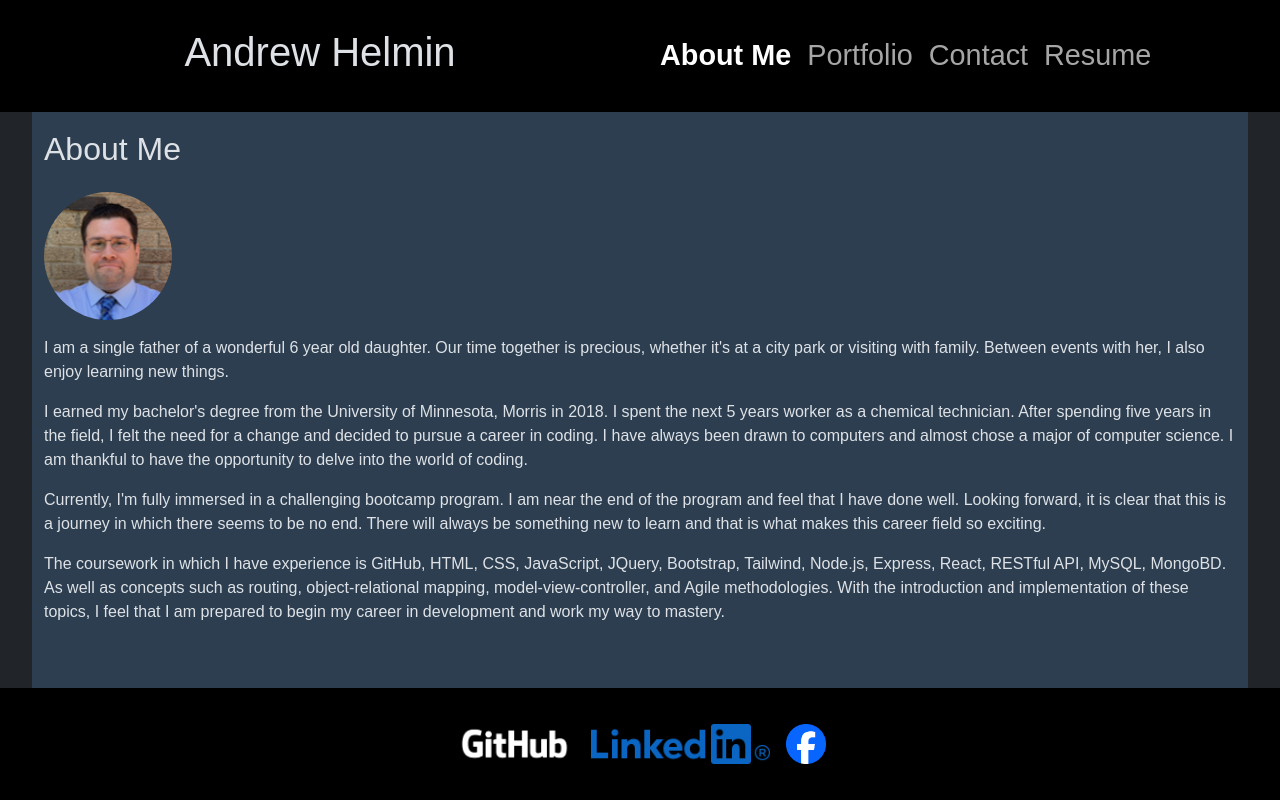
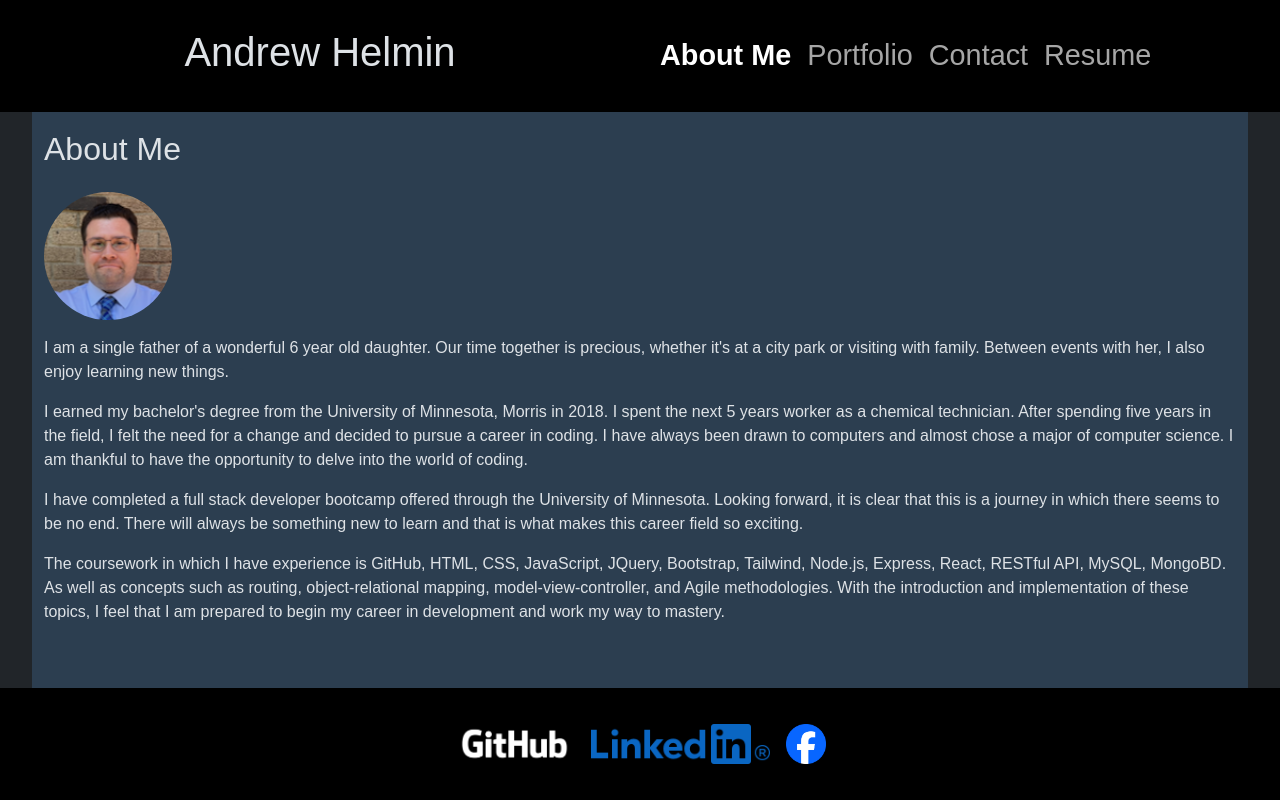
Before and after one commit to AHelmin/React-Portfolio, a React (Vite) app: page / in a window 1280 px wide. Built offline with nearby package versions, Linux system fonts and the light colour scheme.

Commit message:
rework of about me

```diff
--- a/src/pages/About-me.jsx
+++ b/src/pages/About-me.jsx
@@ -25,8 +25,7 @@ export default function AboutMe() {
         </p>
 
         <p>
-          Currently, I'm fully immersed in a challenging bootcamp program.
-          I am near the end of the program and feel that I have done well.
+          I have completed a full stack developer bootcamp offered through the University of Minnesota.
           Looking forward, it is clear that this is a journey in which there
           seems to be no end. There will always be something new to learn and
           that is what makes this career field so exciting.
```
